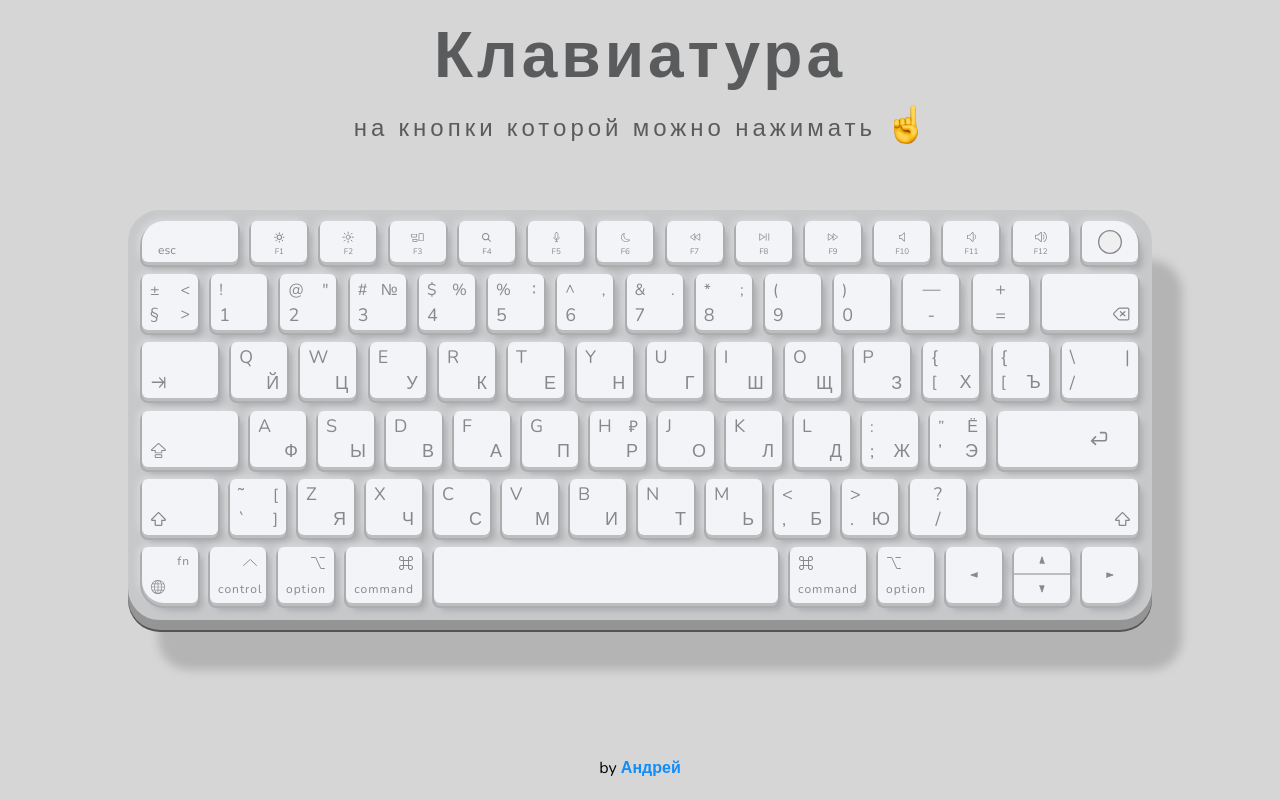
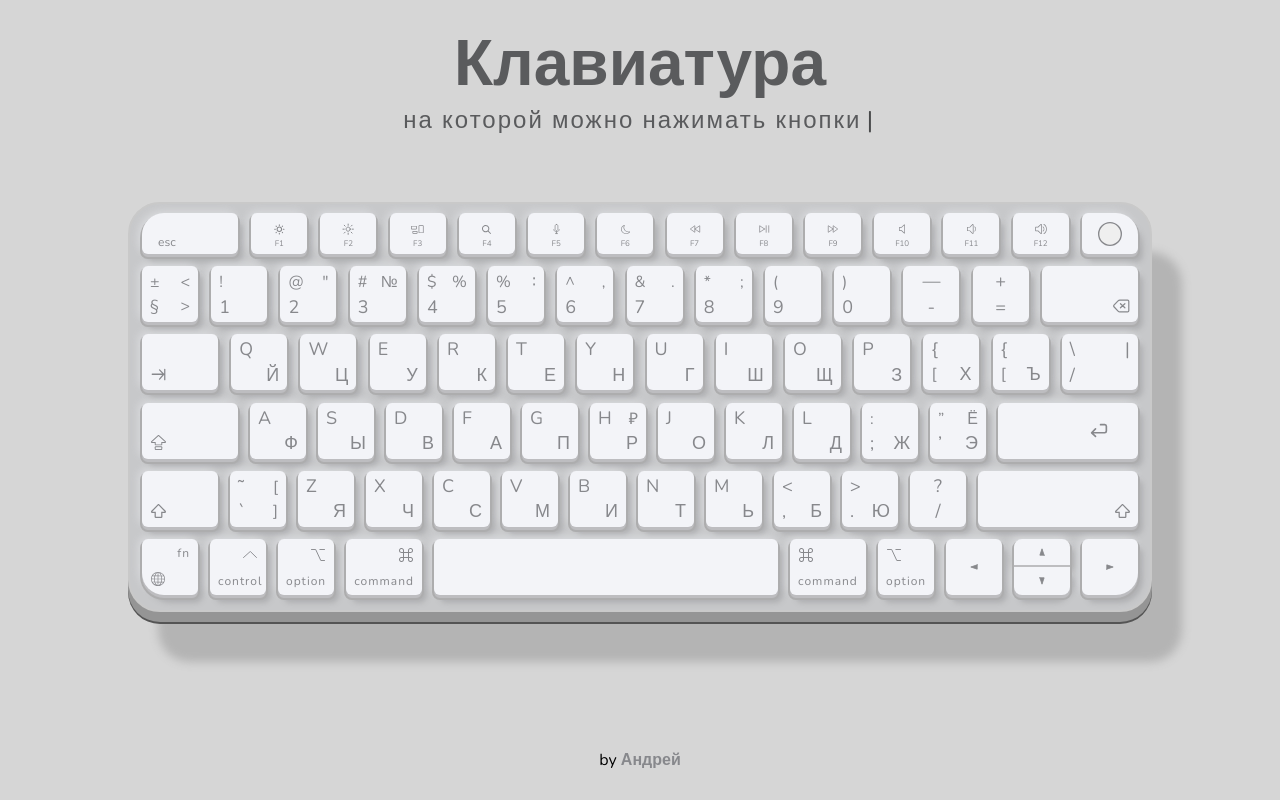
Before and after one commit to akoreshenkov/keyboard-maket, a plain HTML site: page index.html in a window 1280 px wide. Drawn offline with nearby package versions, Linux system fonts and the light colour scheme.

Commit message:
subtitle update

```diff
--- a/index.html
+++ b/index.html
@@ -14,7 +14,7 @@
                 Клавиатура
             </div>
             <div class="main-subtitle">
-                <span>на кнопки которой можно нажимать</span>
+                <span>на которой можно нажимать кнопки</span>
             </div>
             <div class="board">
                 <div class="wrapper__row">                 <!--1 СТРОЧКА-->
--- a/scss/style.scss
+++ b/scss/style.scss
@@ -20,7 +20,6 @@ body {
 .main-title {
     user-select: none;
     margin: 20px 0 12px 0;
-    letter-spacing: 4px;
     font-size: 64px;
     font-weight: 700;
     color: #5a5b5d;
@@ -29,19 +28,39 @@ body {
     user-select: none;
     margin-bottom: 70px;
 
-    letter-spacing: 4px;
+    letter-spacing: 2px;
     font-size: 24px;
     font-weight: 300;
     color: #5a5b5d;
     &:after {
-        content:"";
+        content:"|";
         display: inline-block;
-        width: 40px;
-        height: 50px;
-        margin-bottom: -14px;
-        border-radius: 5px;
-        background: url("../img/finger.png") 50%/40px auto no-repeat;
+        width: 10px;
+        margin-left: -3px;
+        color: #48494a;
+        font-size: 24px;
+        animation: blink 1s cubic-bezier(0,1.76,0,1.64) infinite;
+        @keyframes blink {
+            0% {
+                opacity: 100%;
+            }
+            50% {
+                opacity: 0%;
+            }
+            100% {
+                opacity: 100%;
+            }
+        }
     }
+    // &:after {
+    //     content:"";
+    //     display: inline-block;
+    //     width: 40px;
+    //     height: 50px;
+    //     margin-bottom: -14px;
+    //     border-radius: 5px;
+    //     background: url("../img/finger.png") 50%/40px auto no-repeat;
+    // }
 }
 .board {
     display: flex;
@@ -71,7 +90,7 @@ body {
     margin: 120px 0 20px 0;
     font-size: 16px;
     a {
-        color: #128cf6;
+        color: #87888C;
         font-weight: 700;
     }
 }
```
Also changed, not shown: css/style.css.
